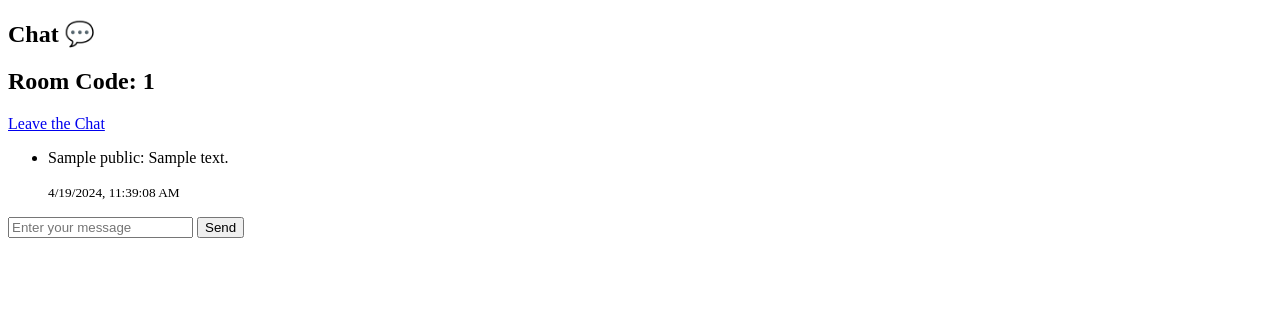
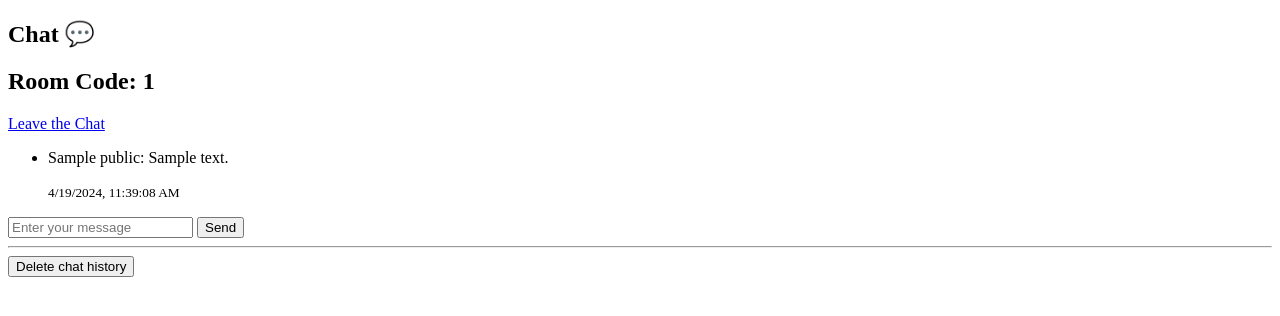
Before and after one commit to Sandrolek/itmogram, a Flask app: page /room in a window 1280 px wide. Shown: the part 26-342 px from the top of the page. Run offline with Flask 3, Linux system fonts and the light colour scheme; a user stored in the database is signed in; a database or web service that is not in the repository returns one stand-in record (values such as "Sample title"); some libraries are stand-ins or nearby versions.

Commit message:
Added deletion of chat history

```diff
--- a/project/main.py
+++ b/project/main.py
@@ -129,6 +129,19 @@ def rooms():
         return render_template('rooms.html')
 
 
+def delete_messages(room_code):
+    conn = get_db_connection()
+    cur = conn.cursor()
+
+    cur.execute(f"select id from public.rooms where name='{room_code}';")
+    room_id = cur.fetchall()[0][0]
+
+    cur.execute(f"delete from public.messages where room_id={room_id};")
+
+    conn.commit()
+    cur.close()
+    conn.close()
+
 def get_messages(room_code):
     conn = get_db_connection()
     cur = conn.cursor()
@@ -157,13 +170,22 @@ def get_messages(room_code):
     return result
     # print(f"added message {text} from {user_name}/{user_id} into {room_code}/{room_id} to db")
 
-@main.route('/room')
+@main.route('/room', methods=['GET', 'POST'])
 @login_required
 def room():
+
     name = session.get('name')
     room = session.get('room_code')
     if name is None or room is None or room not in get_codes():
         return redirect(url_for('main.rooms'))
+
+    if request.method == "POST":
+        # print("posted delete from room")
+        # print(type(request.form.get("delete")))
+        # print(request.form.get("delete"))
+        if request.form.get("delete", False) is not False:
+            delete_messages(room_code=room)
+
     messages = get_messages(room_code=room)
     # messages = chat_rooms[room]['messages']
     return render_template('room.html', room=room, user=name, messages=messages)
--- a/project/templates/room.html
+++ b/project/templates/room.html
@@ -4,7 +4,7 @@
         <h1 id="home-header">Chat 💬</h1>
         <div id="room-subsection">
             <h2 id="room-code-display">Room Code: <span>{{ room }}</span></h2>
-            <a href="/" id="leave-chat-btn">Leave the Chat</a>
+            <a href="/rooms" id="leave-chat-btn">Leave the Chat</a>
         </div>
         <div id="chat-room-widget">
             <div id="msgs-container">
@@ -14,7 +14,12 @@
                 <input type="text" placeholder="Enter your message" id="message-input" name="message"/>
                 <button type="submit" id="send-btn" onclick="sendMessage()">Send</button>
             </div>
+            <form method="post" id="chat-delete-button">
+                <hr/>
+                <button type="submit" id="delete" name="delete">Delete chat history</button>
+            </form>
         </div>
+
         <script type="text/javascript">
             var socketio = io();
             socketio.on("message", function (message) {
```
